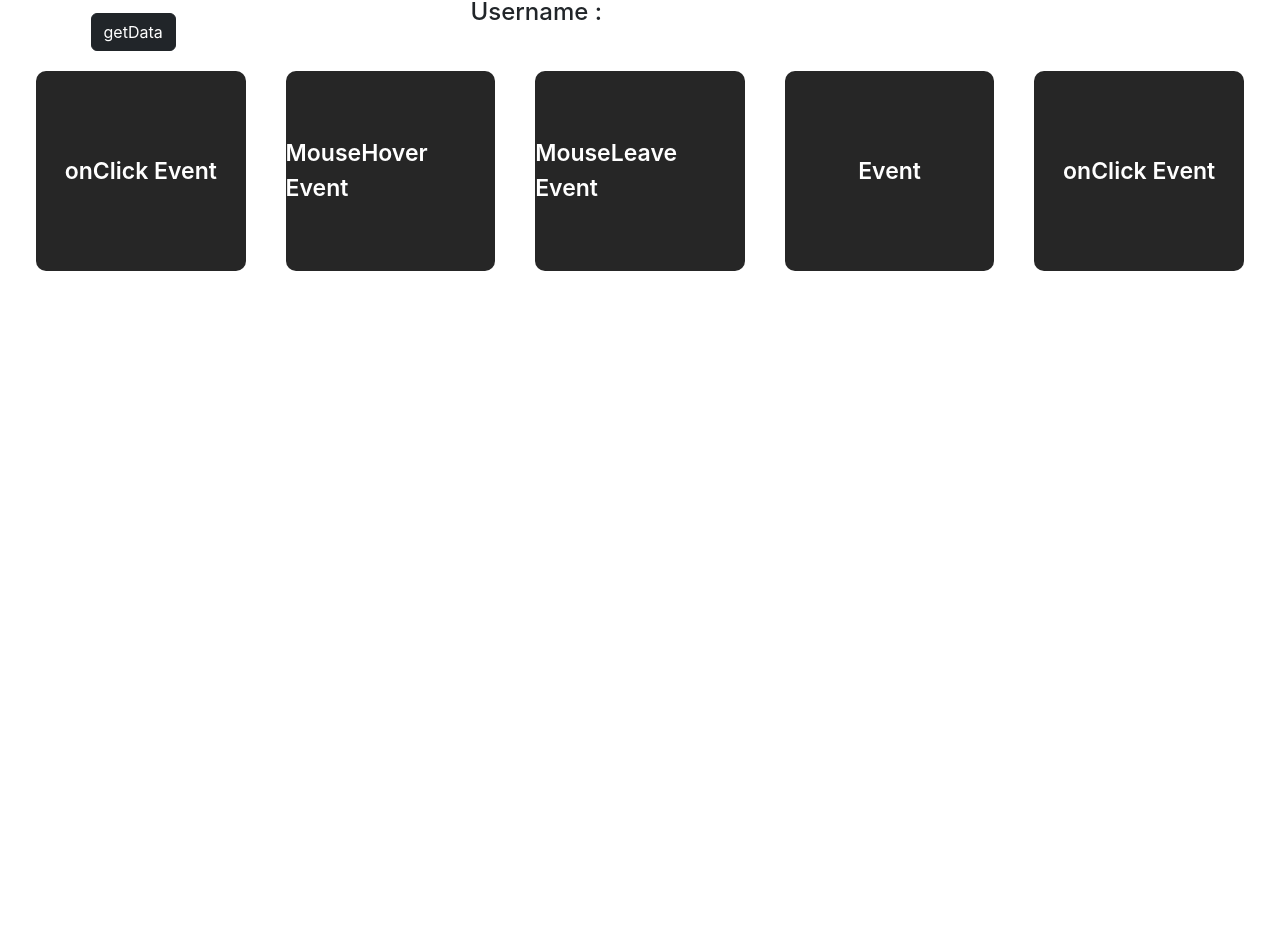
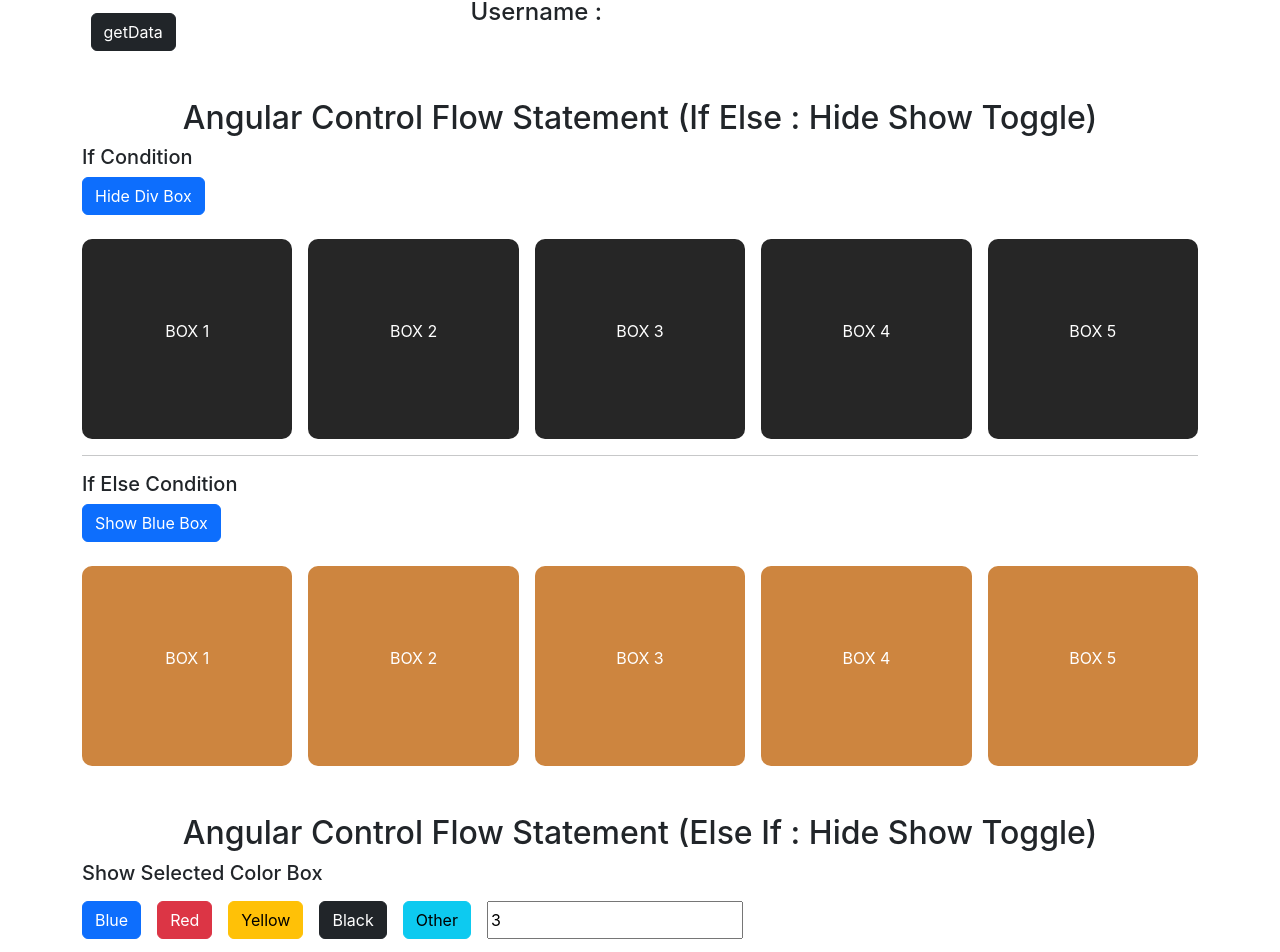
Before and after one commit to darshangujraticodes/Angular-Practice, an Angular app in the folder 01-FirstApp/: page / in a window 1280 px wide. Shown: the part 1207-2159 px from the top of the page. Before the commit the page ends 1514 px from the top, so only its background shows below. Built offline with nearby package versions, Linux system fonts and the light colour scheme.

Commit message:
control flow

```diff
--- a/01-FirstApp/src/app/app.component.html
+++ b/01-FirstApp/src/app/app.component.html
@@ -223,17 +223,9 @@
 
   <section>
     <app-inputforms></app-inputforms>
+  </section>
 
-    <div class="" style="display: flex">
-      <div (click)="handleEvents($event)" name="onClickBtn" class="eventBtn">
-        onClick Event
-      </div>
-      <div class="eventBtn">MouseHover Event</div>
-      <div class="eventBtn">MouseLeave Event</div>
-      <div class="eventBtn">Event</div>
-      <div class="eventBtn">onClick Event</div>
-    </div>
-  </section>
+  <app-controlflow></app-controlflow>
 </main>
 
 <!-- * * * * * * * * * * * * * * * * * * * * * * * * * * * * * * * * -->
--- a/01-FirstApp/src/app/app.component.ts
+++ b/01-FirstApp/src/app/app.component.ts
@@ -4,6 +4,7 @@ import { LoginComponent } from './components/login/login.component';
 import { ProfileComponent } from './components/profile/profile.component';
 import { EventsComponent } from './components/events/events.component';
 import { InputformsComponent } from './components/inputforms/inputforms.component';
+import { ControlflowComponent } from './components/controlflow/controlflow.component';
 
 // decorator
 @Component({
@@ -14,6 +15,7 @@ import { InputformsComponent } from './components/inputforms/inputforms.componen
     ProfileComponent,
     EventsComponent,
     InputformsComponent,
+    ControlflowComponent,
   ],
   templateUrl: './app.component.html',
   styleUrl: './app.component.css',
@@ -36,6 +38,5 @@ export class AppComponent {
 
     console.log('Function called : ', event.type);
     console.log('Function called : ', (event.target as Element).className);
-    // console.log('Function called : ', event.target.name);
   }
 }
--- /dev/null
+++ b/01-FirstApp/src/app/components/controlflow/controlflow.component.html
@@ -0,0 +1,95 @@
+<section class="mt-5">
+  <div class="container">
+    <H2 class="text-center"
+      >Angular Control Flow Statement (If Else : Hide Show Toggle)
+    </H2>
+
+    <div>
+      <h5>If Condition</h5>
+      <button class="btn btn-primary" (click)="boxDisplayToggle()">
+        {{ boxDisplay ? "Hide Div Box" : "Show Div Box" }}
+      </button>
+      @if(boxDisplay){
+      <div class="d-flex gap-3 mt-4">
+        <div class="boxData"><p>BOX 1</p></div>
+        <div class="boxData"><p>BOX 2</p></div>
+        <div class="boxData"><p>BOX 3</p></div>
+        <div class="boxData"><p>BOX 4</p></div>
+        <div class="boxData"><p>BOX 5</p></div>
+      </div>
+      }
+    </div>
+
+    <hr />
+
+    <div>
+      <h5>If Else Condition</h5>
+      <button class="btn btn-primary" (click)="showDiffColorBox()">
+        {{ divToggle ? "Show Blue Box" : "Show Orange Box" }}
+      </button>
+
+      @if(divToggle){
+      <div class="d-flex gap-3 mt-4">
+        <div class="boxData box2"><p>BOX 1</p></div>
+        <div class="boxData box2"><p>BOX 2</p></div>
+        <div class="boxData box2"><p>BOX 3</p></div>
+        <div class="boxData box2"><p>BOX 4</p></div>
+        <div class="boxData box2"><p>BOX 5</p></div>
+      </div>
+      }@else{
+      <div class="d-flex gap-3 mt-4">
+        <div class="boxData box3"><p>BOX 1</p></div>
+        <div class="boxData box3"><p>BOX 2</p></div>
+        <div class="boxData box3"><p>BOX 3</p></div>
+        <div class="boxData box3"><p>BOX 4</p></div>
+        <div class="boxData box3"><p>BOX 5</p></div>
+      </div>
+      }
+    </div>
+
+    <H2 class="text-center mt-5"
+      >Angular Control Flow Statement (Else If : Hide Show Toggle)
+    </H2>
+    <div class="">
+      <h5 class="">Show Selected Color Box</h5>
+      <div class="d-flex gap-3 mt-3">
+        <button (click)="selectDisplayBox(1)" class="btn btn-primary">
+          Blue
+        </button>
+        <button (click)="selectDisplayBox(2)" class="btn btn-danger">
+          Red
+        </button>
+        <button (click)="selectDisplayBox(3)" class="btn btn-warning">
+          Yellow
+        </button>
+        <button (click)="selectDisplayBox(4)" class="btn btn-dark">
+          Black
+        </button>
+        <button (click)="selectDisplayBox(0)" class="btn btn-info">
+          Other
+        </button>
+
+        <input
+          type="number"
+          placeholder="Enter the box number"
+          value="{{ color }}"
+          (input)="inputDisplayBox($event)"
+        />
+      </div>
+
+      <div class="my-4 d-flex gap-3">
+        @if(color === 1){
+        <div class="boxData bg-primary"><p>BOX 1</p></div>
+        } @else if(color === 2){
+        <div class="boxData bg-danger"><p>BOX 2</p></div>
+        } @else if(color === 3){
+        <div class="boxData bg-warning"><p>BOX 3</p></div>
+        } @else if(color === 4){
+        <div class="boxData bg-dark"><p>BOX 4</p></div>
+        } @else{
+        <div class="boxData bg-info"><p>BOX 5</p></div>
+        }
+      </div>
+    </div>
+  </div>
+</section>
--- /dev/null
+++ b/01-FirstApp/src/app/components/controlflow/controlflow.component.ts
@@ -0,0 +1,33 @@
+import { Component } from '@angular/core';
+
+@Component({
+  selector: 'app-controlflow',
+  imports: [],
+  templateUrl: './controlflow.component.html',
+  styleUrl: './controlflow.component.css',
+})
+export class ControlflowComponent {
+  boxDisplay = true;
+  divToggle = true;
+  color = 3;
+
+  boxDisplayToggle() {
+    this.boxDisplay = !this.boxDisplay;
+  }
+
+  showDiffColorBox() {
+    this.divToggle = !this.divToggle;
+  }
+
+  selectDisplayBox(val: number) {
+    if (val > 0) {
+      this.color = val;
+    } else {
+      this.color = 0;
+    }
+  }
+
+  inputDisplayBox(event: Event) {
+    console.log(event);
+  }
+}
--- a/01-FirstApp/src/app/components/events/events.component.html
+++ b/01-FirstApp/src/app/components/events/events.component.html
@@ -1,13 +1,13 @@
 <h3 class="sectionHeader mt-4">Javascript Events</h3>
 
 <div class="d-flex">
-  <div class="eventBtn" (click)="handleEvent($event, 'click')">
+  <div class="eventBtn" (click)="handleEventType($event, 'click')">
     <p>onClick Events</p>
   </div>
-  <div class="eventBtn" (mouseenter)="handleEvent($event, 'mouseEnter')">
+  <div class="eventBtn" (mouseenter)="handleEventType($event, 'mouseEnter')">
     <p>MouseEnter Events</p>
   </div>
-  <div class="eventBtn" (mouseleave)="handleEvent($event, 'mouseLeave')">
+  <div class="eventBtn" (mouseleave)="handleEventType($event, 'mouseLeave')">
     <p>MouseLeave Events</p>
   </div>
   <div>
--- a/01-FirstApp/src/app/components/events/events.component.ts
+++ b/01-FirstApp/src/app/components/events/events.component.ts
@@ -7,14 +7,9 @@ import { Component } from '@angular/core';
   styleUrl: './events.component.css',
 })
 export class EventsComponent {
-  handleEvent(event: Event, type: string) {
-    if (type === 'click') {
-      console.log(
-        'Events',
-        event.target,
-        event.type,
-        (event.target as Element).className
-      );
+  handleEventType(event: Event, type: string) {
+    if (type == 'click') {
+      console.log('Click Event');
     }
 
     if (type === 'mouseEnter') {
--- a/01-FirstApp/src/styles.css
+++ b/01-FirstApp/src/styles.css
@@ -3,3 +3,23 @@
 .textCenter {
   text-align: center;
 }
+
+.boxData {
+  width: 250px;
+  height: 200px;
+  background-color: #262626;
+  color: #fff;
+  border-radius: 10px;
+
+  display: flex;
+  justify-content: center;
+  align-items: center;
+}
+
+.box2 {
+  background: peru;
+}
+
+.box3 {
+  background-color: cornflowerblue;
+}
```
Also changed, not shown: 01-FirstApp/src/app/components/controlflow/controlflow.component.css (added), 1 other file (tests, documents, lock files or other folders).
